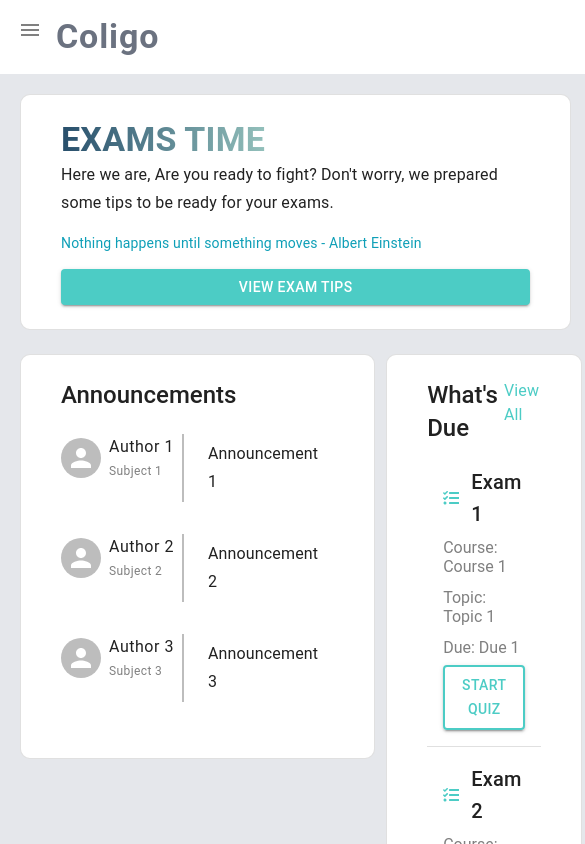
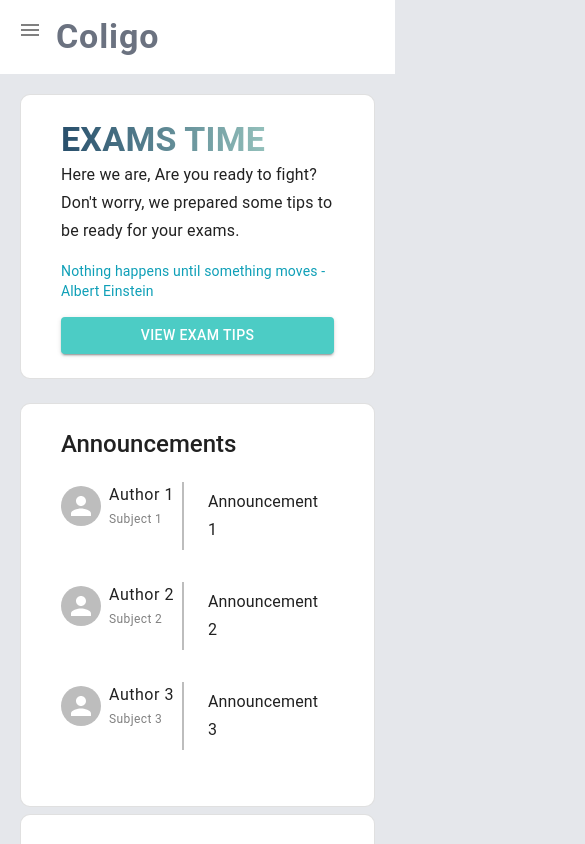
Before and after one commit to Pog-Frog/Coligo, a React (Vite) app in the folder frontend/: page / in a window 390 px wide. Both pictures are taken after typing "Sample", "Sample123" into the empty fields and a click on the button "LOGIN". Shown: the top 844 px of the page, 585 px wide, since content can reach past the window. Built offline with nearby package versions, Linux system fonts and the light colour scheme.

Commit message:
Refactor dashboard layout to improve responsiveness

```diff
--- a/frontend/src/pages/dashboard.tsx
+++ b/frontend/src/pages/dashboard.tsx
@@ -60,18 +60,18 @@ const Dashboard = () => {
                 sx={{
                     marginTop: "1.5rem !important",
                     display: "flex",
-                    flexDirection: { sm: "column", md: "row" },
+                    flexDirection: "row",
                     gap: "2%",
-                    flexWrap: { sm: "nowrap", md: "wrap" },
+                    flexWrap: "wrap",
                 }}
             >
-                <Box width={{ sm: "100%", md: "60%" }}>
+                <Box width={{ xs: "100%", sm: "100%", md: "60%" }} >
                     <AnnouncementsList
                         loading={announcementsLoading}
                         announcements={announcements!}
                     />
                 </Box>
-                <Box width={{ sm: "100%", md: "38%" }}>
+                <Box width={{xs: "100%", sm: "100%", md: "38%" }} sx={{marginTop: {xs: "2%", sm: "2%", md: "0", lg: "0"}}}>
                     <ExamsList
                         loading={announcementsLoading}
                         exams={exams!}
```
